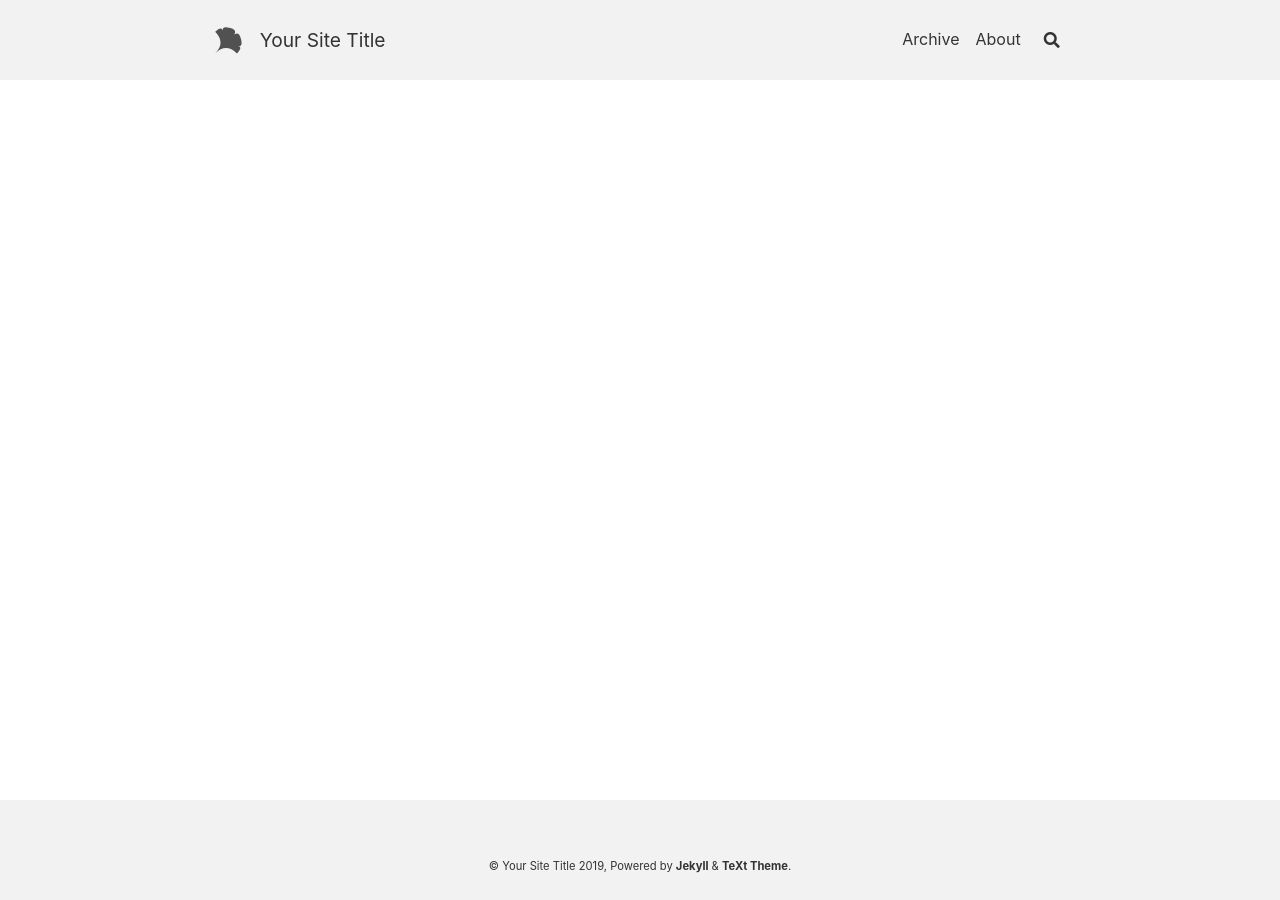
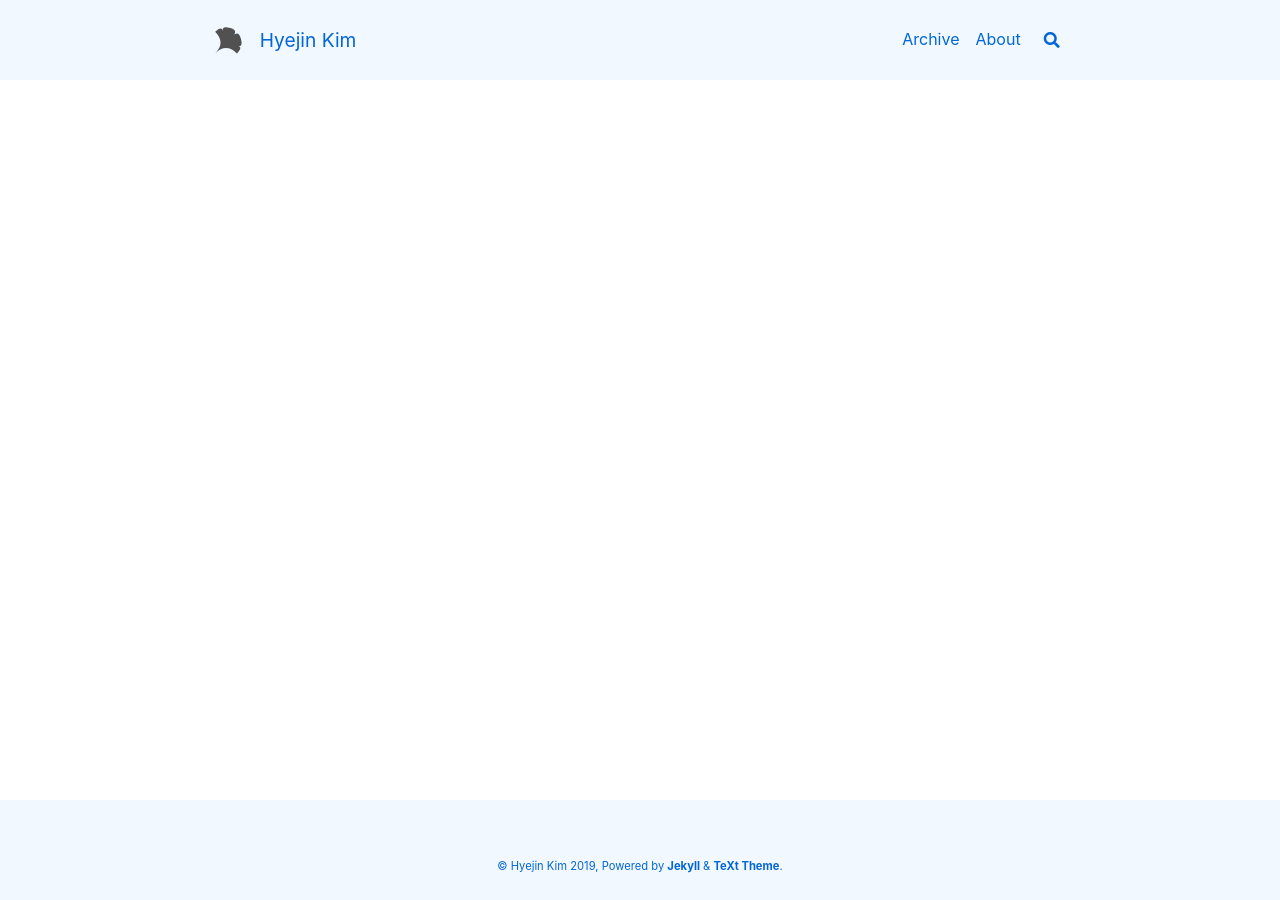
Before and after one commit to hyejinni/hyejinni.github.io, a Jekyll site: the page built from index.markdown, in a window 1280 px wide. Built offline with Jekyll 4.4.1, drawn with Linux system fonts in a browser that asks for light colours; nearby versions of some CDN libraries; emoji names are drawn with the system emoji font; the list of posts is cut into pages by our own code.

Commit message:
config file info editing

```diff
--- a/_config.yml
+++ b/_config.yml
@@ -16,13 +16,13 @@
 
 ## => Site Settings
 ##############################
-text_skin: default # "default" (default), "dark", "forest", "ocean", "chocolate", "orange"
+text_skin: ocean # "default" (default), "dark", "forest", "ocean", "chocolate", "orange"
 highlight_theme: default # "default" (default), "tomorrow", "tomorrow-night", "tomorrow-night-eighties", "tomorrow-night-blue", "tomorrow-night-bright"
 url     : # the base hostname & protocol for your site e.g. https://www.someone.com
 baseurl : # does not include hostname
-title   : Your Site Title
+title   : Hyejin Kim
 description: > # this means to ignore newlines until "Language & timezone"
-  Your Site Description
+  UI designer's Portfolio
 
 
 ## => Language and Timezone
@@ -34,11 +34,11 @@
 ## => Author and Social
 ##############################
 author:
-  type      : # "person" (default), "organization"
-  name      : Your Name
+  type      : person # "person" (default), "organization"
+  name      : hyejinni
   url       :
   avatar    : # path or url of avatar image (square)
-  bio       : I am an amazing person.
+  bio       : Designer who is obssesed with UX/UI design.
   email     :
   facebook  : # "user_name" the last part of your profile url, e.g. https://www.facebook.com/user_name
   twitter   : # "user_name" the last part of your profile url, e.g. https://twitter.com/user_name
@@ -55,7 +55,7 @@
 
 ## => GitHub Repository (if the site is hosted by GitHub)
 ##############################
-repository: user_name/repo_name
+repository: hyejinni/hyejinni.github.io
 repository_tree: master
 
 
```
Also changed, not shown: Gemfile.lock.
